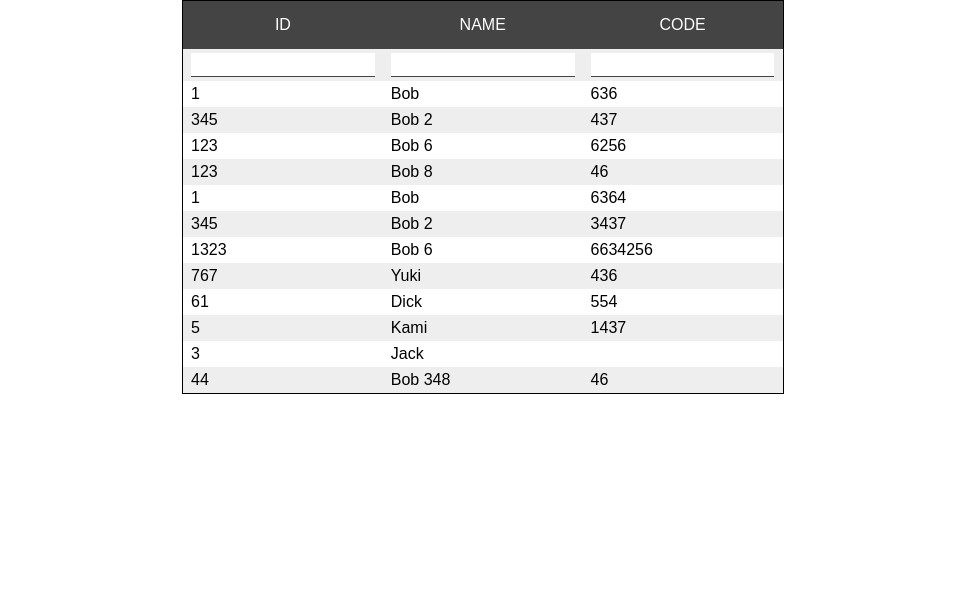
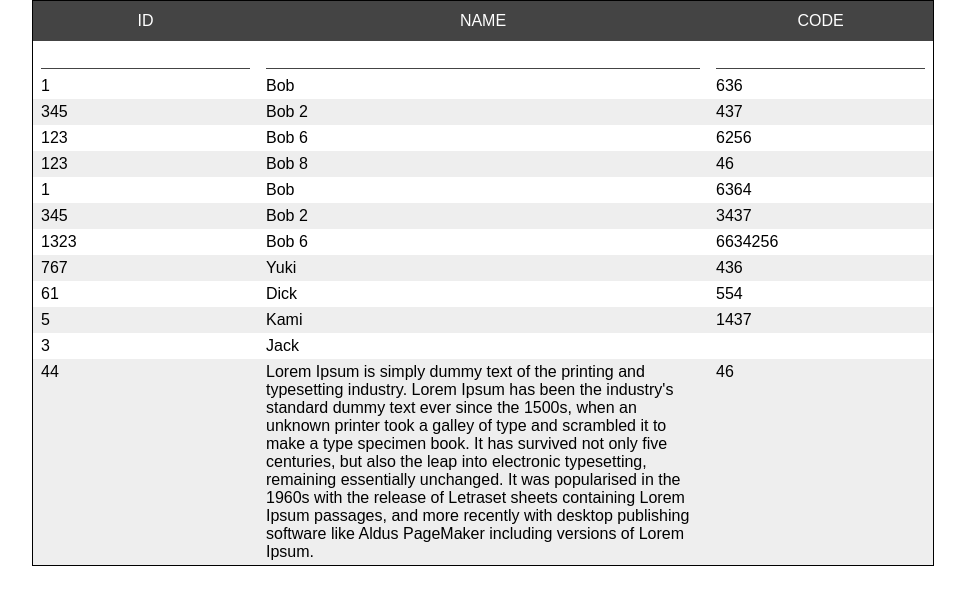
Before and after one commit to tomkallen/table-x, a React (Create React App) app: page / in a window 1280 px wide. Shown: the top 604 px of the page, without its empty margins (157-1122 px from the left). Built offline with nearby package versions, Linux system fonts and the light colour scheme; the HTML template or start-up script is replaced by a standard one.

Commit message:
fix basic styling (more)

```diff
--- a/src/App.css
+++ b/src/App.css
@@ -12,13 +12,18 @@
     background-color: #eee;
 }
 
+.tablex-row:hover {
+    background-color: #888;
+    color: #fff;
+}
+
 .tablex-cell {
     display: inline-block;
     padding: .25rem .5rem;
 }
 
 .tablex-row-header {
-    height: 3rem;
+    height: 2.5rem;
     display: flex;
     align-items: center;
     background-color: #444;
@@ -30,7 +35,11 @@
     text-transform: uppercase;
 }
 
-.tablex-input {
+.tablex-row-filter {
+    padding: 0;
+}
+
+.tablex-cell-input {
     border: none;
     outline: none;
     margin: 0;
@@ -40,7 +49,7 @@
 }
 
 .wrapper {
-    width: 600px;
+    width: 900px;
     margin: 0 auto;
     padding: 0;
     border: 1px solid black;
--- a/src/components/TablexFilter.js
+++ b/src/components/TablexFilter.js
@@ -11,7 +11,7 @@
   renderInput = (cell) => {
     if (!cell.filter) return null
     return <input
-      className={'tablex-input'}
+      className={'tablex-cell-input'}
       onChange={(event) => this.onFilterChange(event, cell.name)}
       type="text"
     />
@@ -21,7 +21,7 @@
     return this.props.columns.map((cell, index) =>
       <div
         key={`filter-${index}`}
-        className={'tablex-cell tablex-filter'}
+        className={'tablex-cell tablex-cell-filter'}
         style={{ width: cell.width + '%' }}
       >
         {this.renderInput(cell)}
@@ -29,7 +29,7 @@
   }
 
   render () {
-    return <div className={'tablex-row'}>{this.renderFilterCells()}</div>
+    return <div className={'tablex-row-filter'}>{this.renderFilterCells()}</div>
   }
 }
 
--- a/src/data.js
+++ b/src/data.js
@@ -10,12 +10,16 @@
   { id: 61, name: 'Dick', code: 554 },
   { id: 5, name: 'Kami', code: 1437 },
   { id: 3, name: 'Jack' },
-  { id: 44, name: 'Bob 348', code: 46 },
+  {
+    id: 44,
+    name: 'Lorem Ipsum is simply dummy text of the printing and typesetting industry. Lorem Ipsum has been the industry\'s standard dummy text ever since the 1500s, when an unknown printer took a galley of type and scrambled it to make a type specimen book. It has survived not only five centuries, but also the leap into electronic typesetting, remaining essentially unchanged. It was popularised in the 1960s with the release of Letraset sheets containing Lorem Ipsum passages, and more recently with desktop publishing software like Aldus PageMaker including versions of Lorem Ipsum.',
+    code: 46
+  },
 ]
 
 export const structure = [
-  { name: 'id', accessor: d => d.id, width: 33.3, sort: (a, b) => a.id - b.id, filter: true },
-  { name: 'Name', accessor: 'name', width: 33.3, filter: true },
-  { name: 'Code', accessor: d => d.code, width: 33.3, filter: true },
+  { name: 'id', accessor: d => d.id, width: 25, sort: (a, b) => a.id - b.id, filter: true },
+  { name: 'Name', accessor: 'name', width: 50, filter: true },
+  { name: 'Code', accessor: d => d.code, width: 25, filter: true },
 
 ]
```
